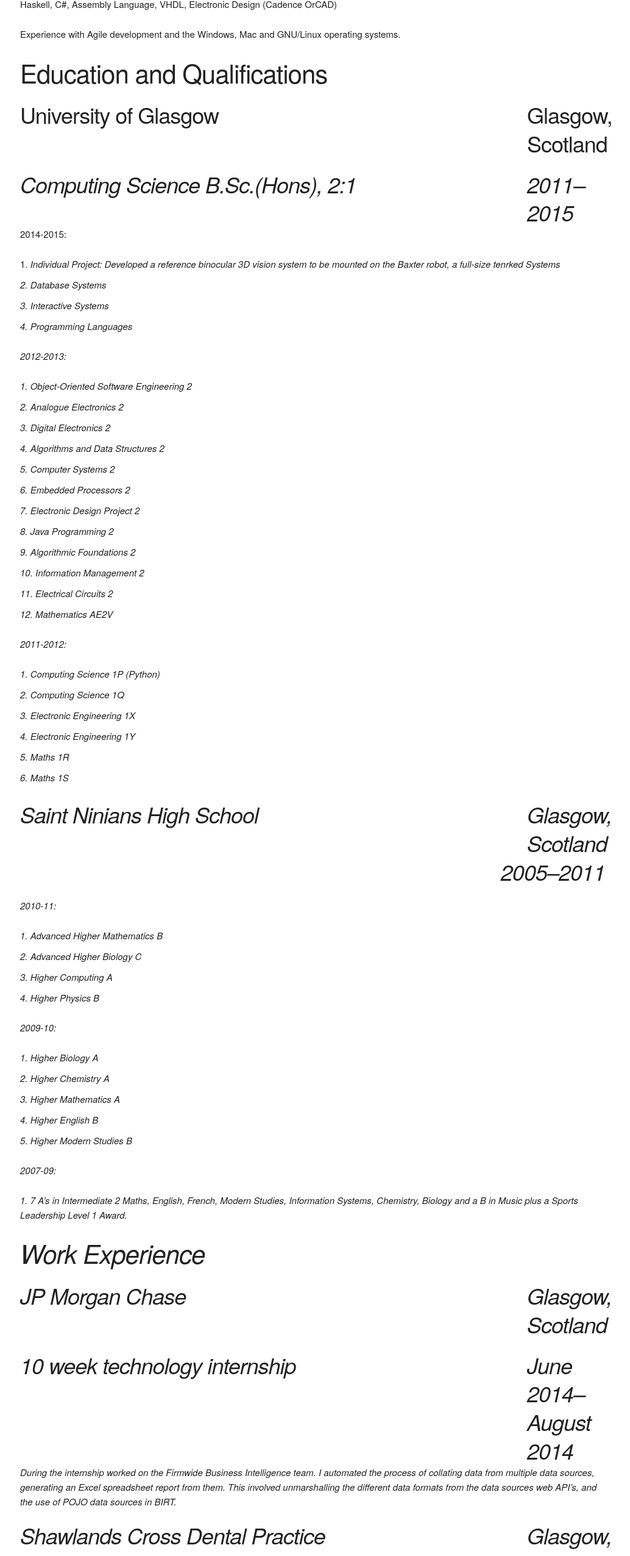
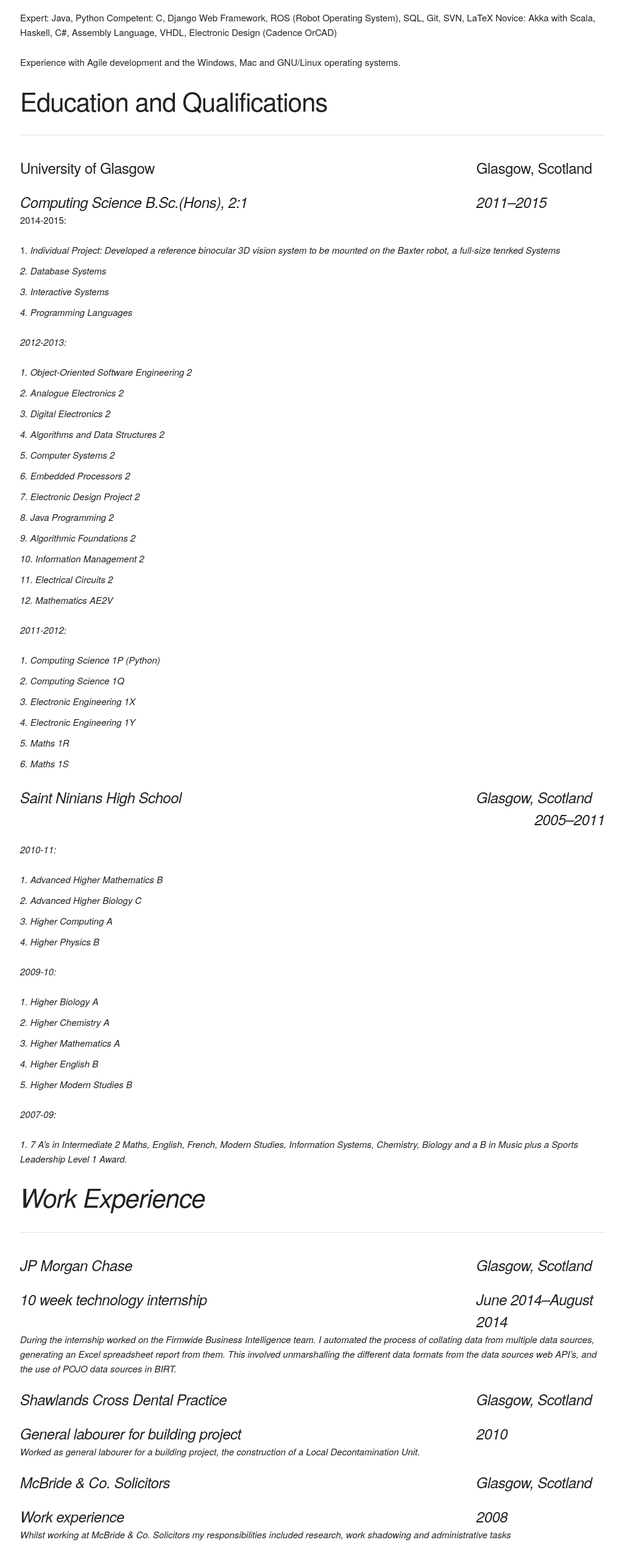
Before and after one commit to mcdonalda1993/website-node-angular, a website: page views/index.html in a window 1280 px wide. Shown: the part 231-2782 px from the top of the page at 61% size, without its empty margins (127-1161 px from the left). After the commit the page ends 2759 px from the top, so only its background shows below. Drawn offline with nearby package versions, Linux system fonts and the light colour scheme; files that its build step writes are made by us from their sources; files whose address does not match are found by name.

Commit message:
Fix heading format. Add line underneath major headings

```diff
--- a/views/index.html
+++ b/views/index.html
@@ -26,6 +26,7 @@
 
 		<div>
 			<h2>Technical Skills and Abilities</h2>
+			<hr>
 			<p>
 				Expert: Java, Python
 				Competent: C, Django Web Framework, ROS (Robot Operating System), SQL, Git, SVN, LaTeX
@@ -38,20 +39,21 @@
 
 		<div>
 			<h2>Education and Qualifications</h2>
+			<hr>
 			<div>
 				<div class="row">
-					<h3>
-						<div class="ten columns">University of Glasgow</div>
-						<div class="two columns">Glasgow, Scotland</div>
-					</h3>
+					<h5>
+						<div class="nine columns">University of Glasgow</div>
+						<div class="three columns">Glasgow, Scotland</div>
+					</h5>
 				</div>
 				<div class="row">
-					<h3>
+					<h5>
 						<i>
-						<div class="ten columns">Computing Science B.Sc.(Hons), 2:1</div>
-						<div class="two columns">2011–2015</div>
+						<div class="nine columns">Computing Science B.Sc.(Hons), 2:1</div>
+						<div class="three columns">2011–2015</div>
 						</i>
-					</h3>
+					</h5>
 				</div>
 				<div>
 
@@ -96,17 +98,17 @@
 					</p>
 				</div>
 				<div class="row">
-					<h3>
-						<div class="ten columns">Saint Ninians High School</div>
-						<div class="two columns">Glasgow, Scotland</div>
-					</h3>
+					<h5>
+						<div class="nine columns">Saint Ninians High School</div>
+						<div class="three columns">Glasgow, Scotland</div>
+					</h5>
 				</div>
 				<div class="row">
-					<h3>
+					<h5>
 						<i>
 						<div align="right">2005–2011</div>
 						</i>
-					</h3>
+					</h5>
 				</div>
 				<div>
 					<p>
@@ -145,54 +147,55 @@
 
 		<div>
 			<h2>Work Experience</h2>
+			<hr>
 			<div>
 				<div class="row">
-					<h3>
-						<div class="ten columns">JP Morgan Chase</div>
-						<div class="two columns">Glasgow, Scotland</div>
-					</h3>
+					<h5>
+						<div class="nine columns">JP Morgan Chase</div>
+						<div class="three columns">Glasgow, Scotland</div>
+					</h5>
 				</div>
 				<div class="row">
-					<h3>
+					<h5>
 						<i>
-						<div class="ten columns">10 week technology internship</div>
-						<div class="two columns">June 2014–August 2014</div>
+						<div class="nine columns">10 week technology internship</div>
+						<div class="three columns">June 2014–August 2014</div>
 						</i>
-					</h3>
+					</h5>
 				</div>
 				<div>
 					During the internship worked on the Firmwide Business Intelligence team. I automated the process of collating data from multiple data sources, generating an Excel spreadsheet report from them. This involved unmarshalling the different data formats from the data sources web API’s, and the use of POJO data sources in BIRT.
 				</div>
 				<div class="row">
-					<h3>
-						<div class="ten columns">Shawlands Cross Dental Practice</div>
-						<div class="two columns">Glasgow, Scotland</div>
-					</h3>
+					<h5>
+						<div class="nine columns">Shawlands Cross Dental Practice</div>
+						<div class="three columns">Glasgow, Scotland</div>
+					</h5>
 				</div>
 				<div class="row">
-					<h3>
+					<h5>
 						<i>
-						<div class="ten columns">General labourer for building project</div>
-						<div class="two columns">2010</div>
+						<div class="nine columns">General labourer for building project</div>
+						<div class="three columns">2010</div>
 						</i>
-					</h3>
+					</h5>
 				</div>
 				<div>
 					Worked as general labourer for a building project, the construction of a Local Decontamination Unit.
 				</div>
 				<div class="row">
-					<h3>
-						<div class="ten columns">McBride & Co. Solicitors</div>
-						<div class="two columns">Glasgow, Scotland</div>
-					</h3>
+					<h5>
+						<div class="nine columns">McBride & Co. Solicitors</div>
+						<div class="three columns">Glasgow, Scotland</div>
+					</h5>
 				</div>
 				<div class="row">
-					<h3>
+					<h5>
 						<i>
-						<div class="ten columns">Work experience</div>
-						<div class="two columns">2008</div>
+						<div class="nine columns">Work experience</div>
+						<div class="three columns">2008</div>
 						</i>
-					</h3>
+					</h5>
 				</div>
 				<div>
 					Whilst working at McBride & Co. Solicitors my responsibilities included research, work shadowing and administrative tasks
```
